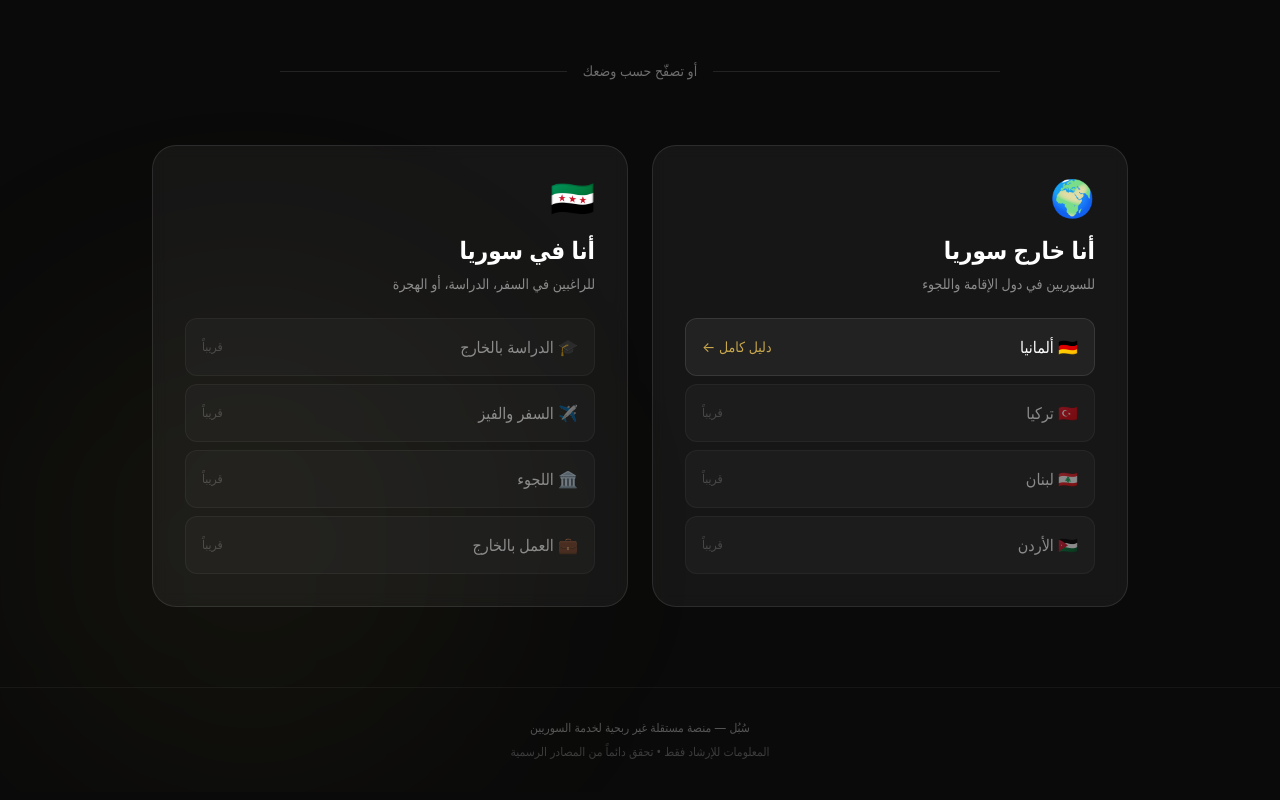
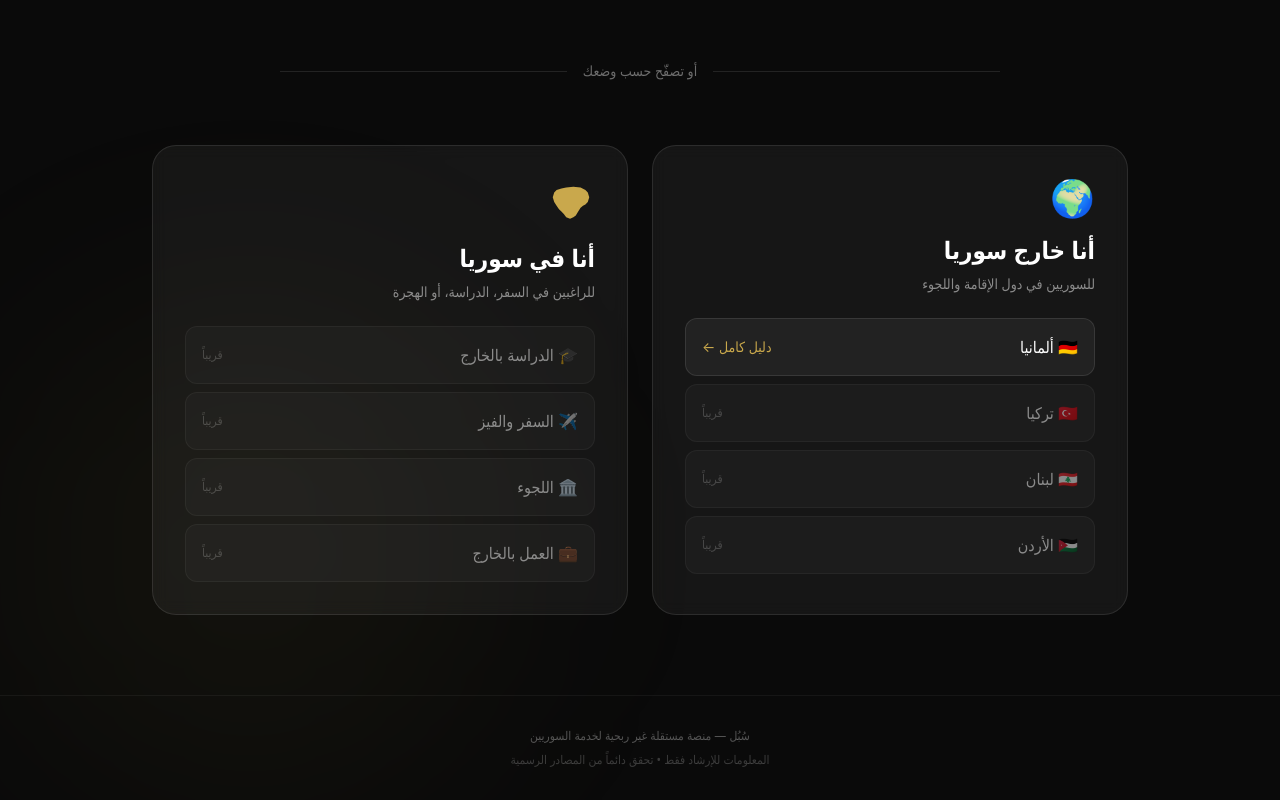
Before and after one commit to khokha6-9/subul, a Next.js app: page / in a window 1280 px wide. Shown: the part 765-1565 px from the top of the page. Built offline with nearby package versions, Linux system fonts and the light colour scheme.

Commit message:
improve branding and add Syria map icon

```diff
--- a/app/page.tsx
+++ b/app/page.tsx
@@ -157,7 +157,11 @@ export default function Home() {
 
                     {/* Inside Syria */}
                     <div className="bg-white/5 border border-white/10 rounded-3xl p-8 backdrop-blur-sm hover:border-[#c9a84c]/30 transition-all">
-                        <div className="text-4xl mb-4">🇸🇾</div>
+                        <div className="mb-4">
+                            <svg className="w-12 h-12 text-[#c9a84c]" viewBox="0 0 100 100" fill="currentColor" xmlns="http://www.w3.org/2000/svg">
+                                <path d="M15,30 L20,25 L30,22 L40,20 L55,18 L70,20 L80,25 L85,30 L88,40 L85,50 L80,55 L75,58 L70,62 L65,70 L60,78 L55,82 L48,85 L40,82 L35,75 L30,70 L25,65 L20,58 L15,50 L12,40 Z" />
+                            </svg>
+                        </div>
                         <h3 className="text-2xl font-bold mb-2">أنا في سوريا</h3>
                         <p className="text-white/50 text-sm mb-6">للراغبين في السفر، الدراسة، أو الهجرة</p>
 
```
